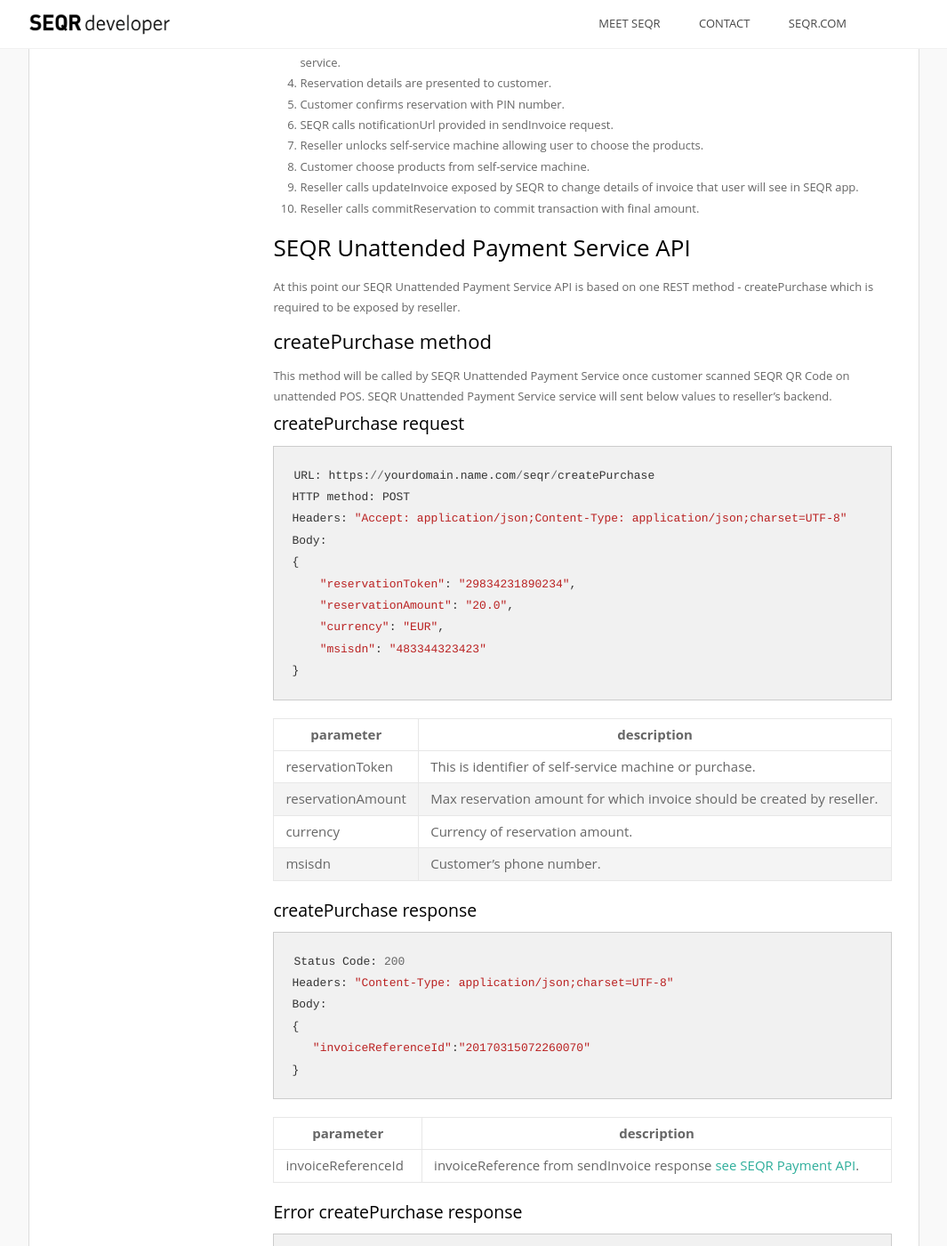
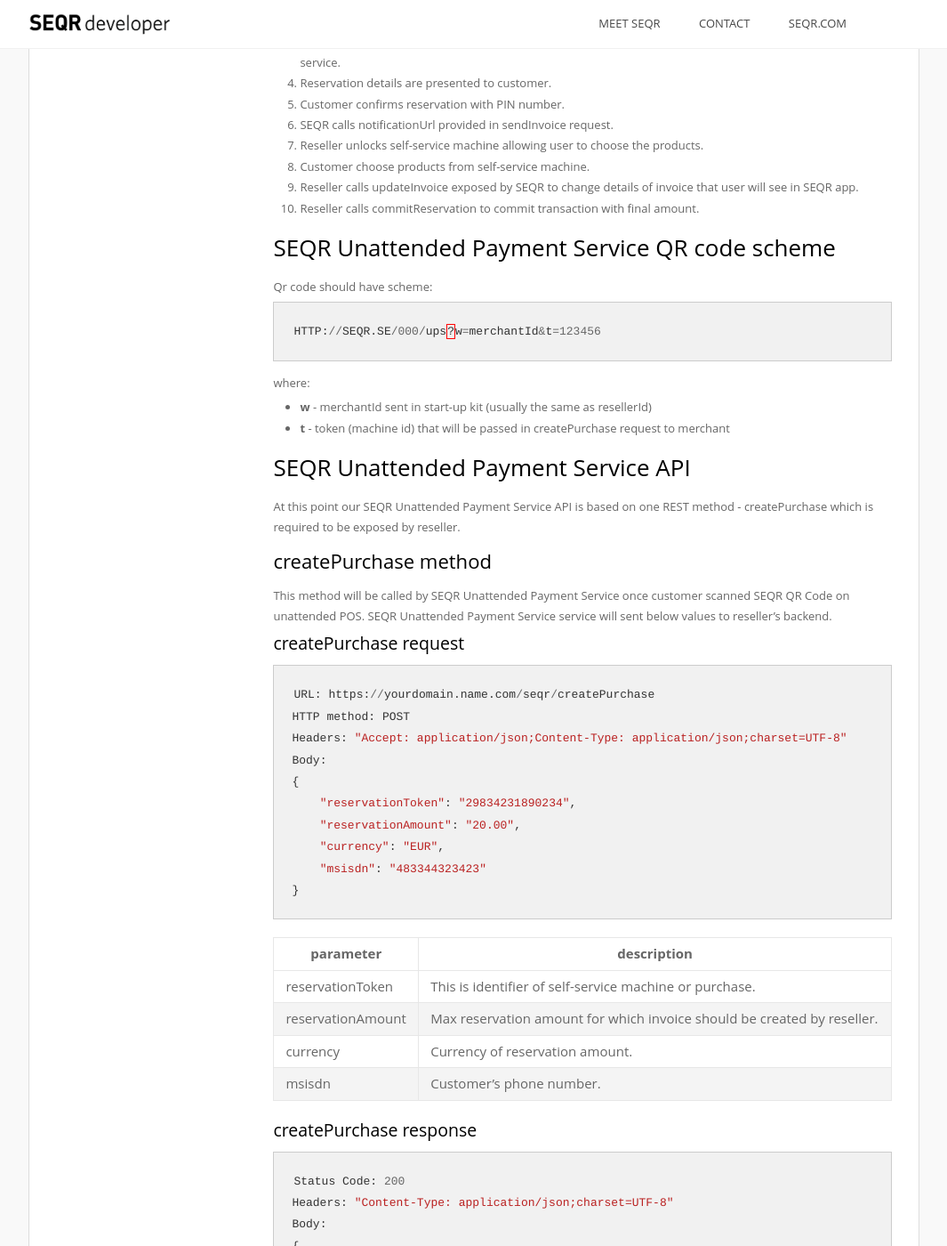
Before and after one commit to SeamlessDistribution/SeamlessDistribution.github.io, a Jekyll site: the page built from merchant/ups/index.md, in a window 1280 px wide and 1400 px high, scrolled down 2362 px. Shown: the whole window at 89% size, without its empty margins (138-1203 px from the left). Built offline with Jekyll 4.4.1, drawn with Linux system fonts in a browser that asks for light colours.

Commit message:
amount fix

```diff
--- a/merchant/ups/index.md
+++ b/merchant/ups/index.md
@@ -52,6 +52,17 @@
 9. Reseller calls updateInvoice exposed by SEQR to change details of invoice that user will see in SEQR app.
 10. Reseller calls commitReservation to commit transaction with final amount.
 
+# SEQR Unattended Payment Service QR code scheme
+
+Qr code should have scheme:
+
+{% highlight python %}
+HTTP://SEQR.SE/000/ups?w=merchantId&t=123456
+{% endhighlight %}
+where:
+* <b>w</b> - merchantId sent in start-up kit (usually the same as resellerId)
+* <b>t</b> - token (machine id) that will be passed in createPurchase request to merchant
+
 # SEQR Unattended Payment Service API
 
 At this point our SEQR Unattended Payment Service API is based on one REST method - createPurchase which is required to be exposed by reseller.
@@ -68,7 +79,7 @@
 Body:
 {
     "reservationToken": "29834231890234",
-    "reservationAmount": "20.0",
+    "reservationAmount": "20.00",
     "currency": "EUR",
     "msisdn": "483344323423"
 }
```
